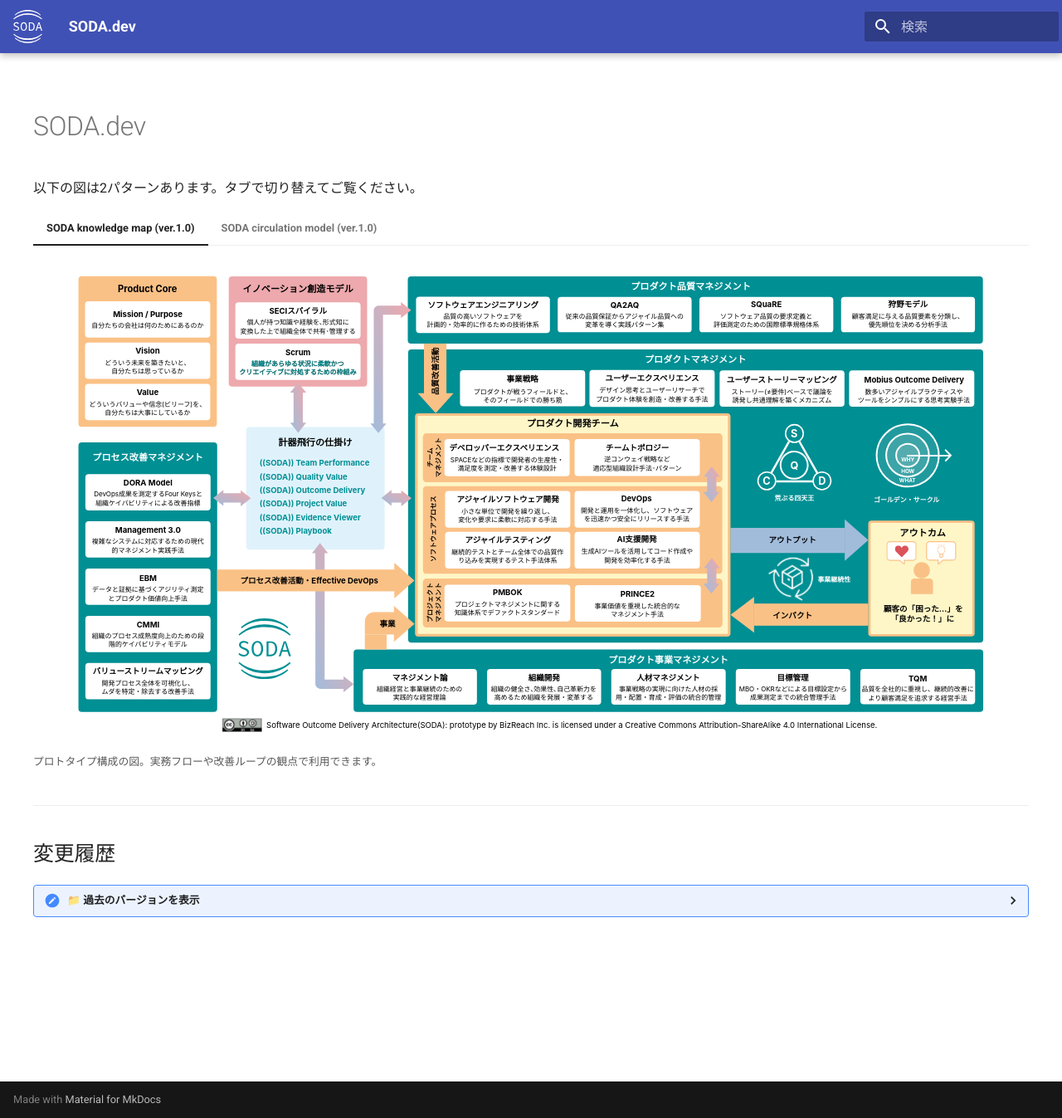
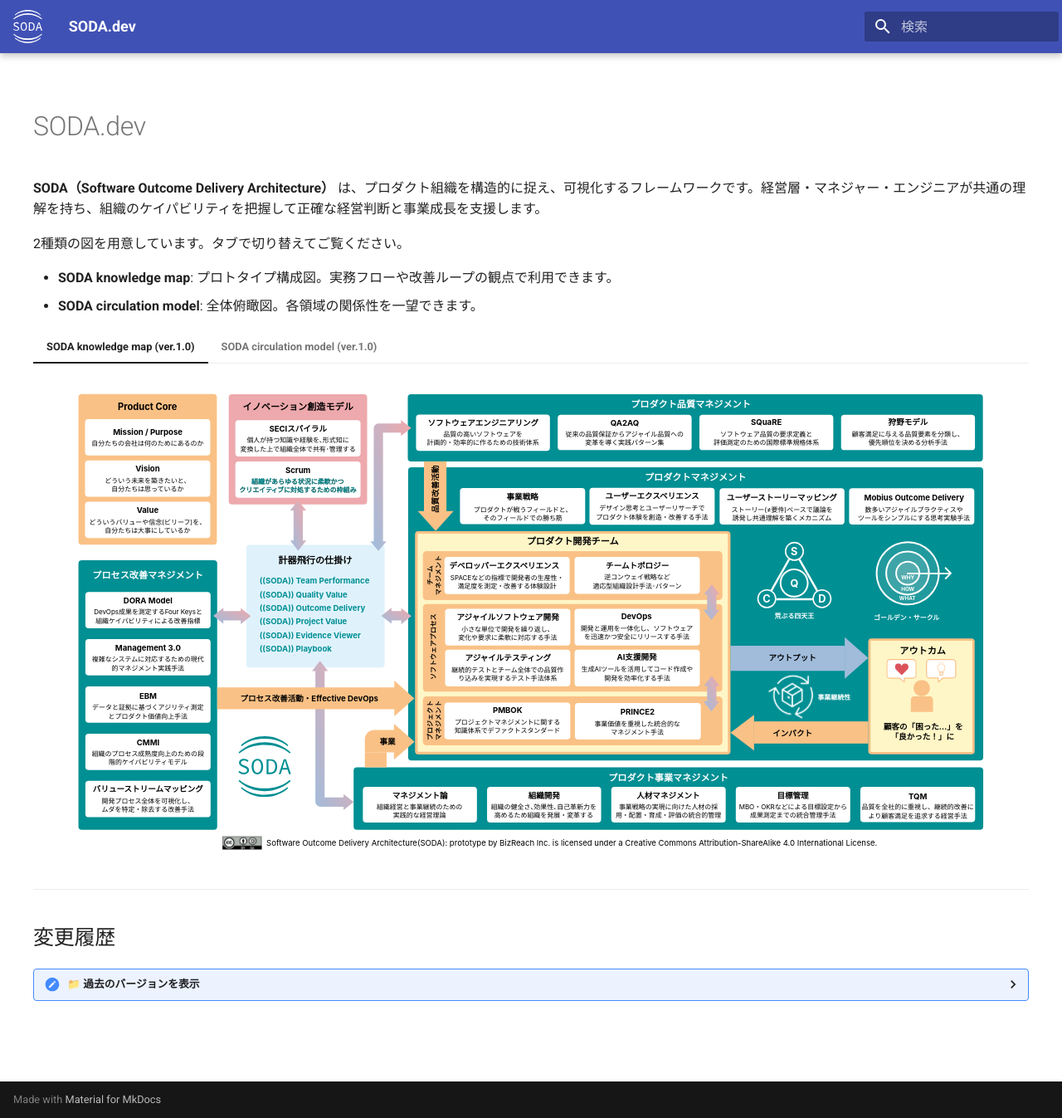
Before and after one commit to Findy/soda.dev, an MkDocs documentation site: the page built from docs/index.md, in a window 1280 px wide and 1347 px high. Shown: the whole window at 83% size. Built offline with MkDocs 1.6.1 and Material for MkDocs 9.7.7, drawn with Linux system fonts in a browser that asks for light colours.

Commit message:
docs: SODAの概要と図の説明を追加

```diff
--- a/docs/index.md
+++ b/docs/index.md
@@ -1,18 +1,19 @@
 # SODA.dev
 
-以下の図は2パターンあります。タブで切り替えてご覧ください。
+**SODA（Software Outcome Delivery Architecture）** は、プロダクト組織を構造的に捉え、可視化するフレームワークです。経営層・マネジャー・エンジニアが共通の理解を持ち、組織のケイパビリティを把握して正確な経営判断と事業成長を支援します。
+
+2種類の図を用意しています。タブで切り替えてご覧ください。
+
+- **SODA knowledge map**: プロトタイプ構成図。実務フローや改善ループの観点で利用できます。
+- **SODA circulation model**: 全体俯瞰図。各領域の関係性を一望できます。
 
 === "SODA knowledge map (ver.1.0)"
 
     ![SODA knowledge map ver.1.0](images/SODA_prototype/SODA knowledge map (ver.1.0).svg){ loading=lazy }
 
-    <small>プロトタイプ構成の図。実務フローや改善ループの観点で利用できます。</small>
-
 === "SODA circulation model (ver.1.0)"
 
     ![SODA circulation model ver.1.0](images/SODA/SODA circulation model (ver.1.0).svg){ loading=lazy }
-
-    <small>全体の構造を俯瞰する図。各領域の関係性を一望できます。</small>
 
 ---
 
```
